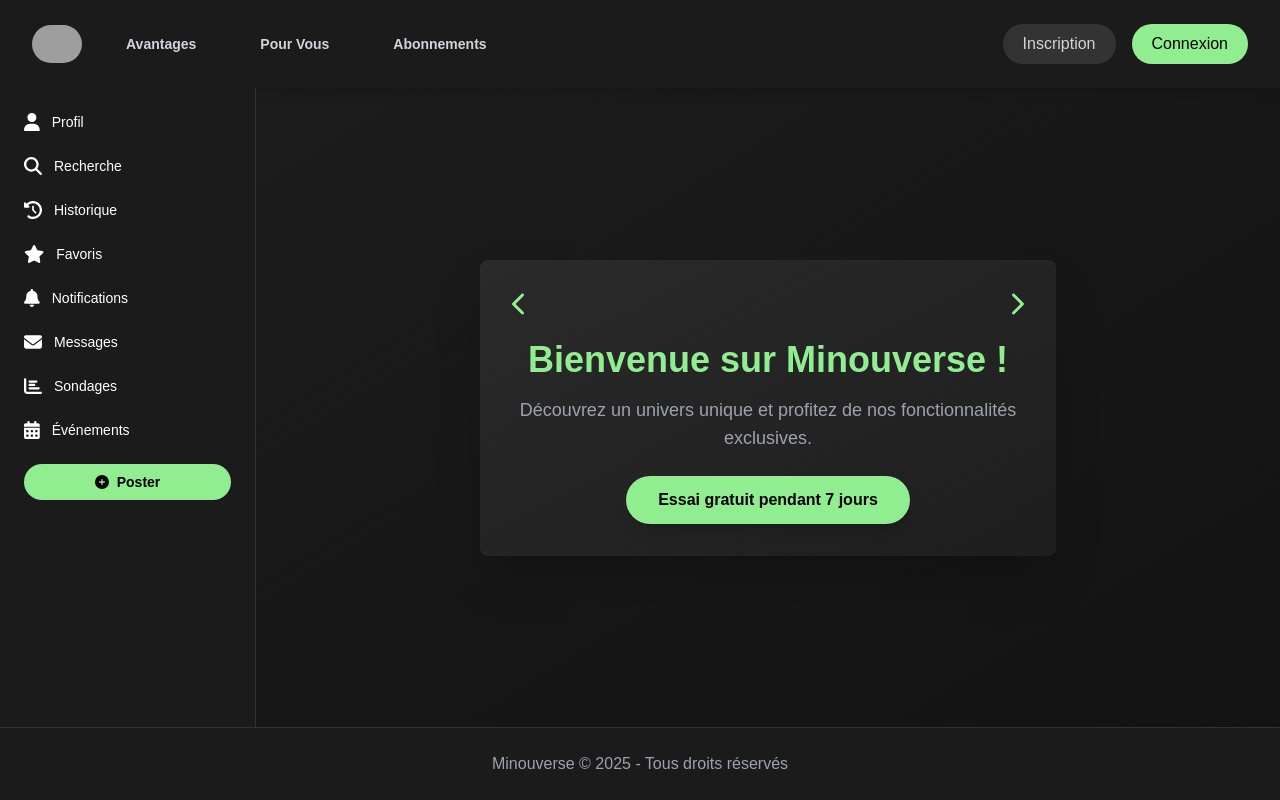
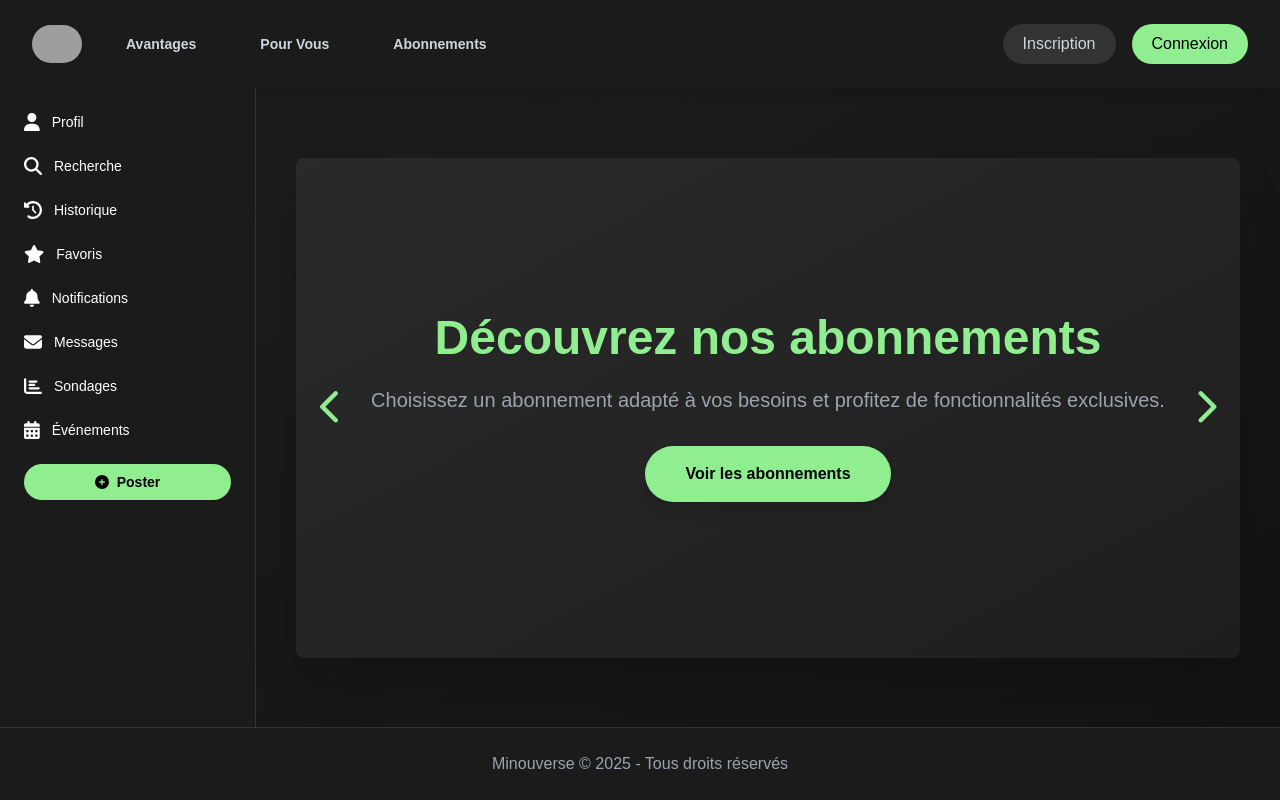
Before and after one commit to havenito/Twitter_Like, a Next.js app: page /Home in a window 1280 px wide. Built offline with nearby package versions, Linux system fonts and the light colour scheme; grey boxes are pictures that could not be loaded.

Commit message:
Hero + animations

```diff
--- a/src/app/Home/page.jsx
+++ b/src/app/Home/page.jsx
@@ -1,6 +1,6 @@
 "use client";
 
-import React from "react";
+import React, { useState } from "react";
 import Image from "next/image";
 import Link from "next/link";
 import { usePathname } from "next/navigation";
@@ -18,10 +18,52 @@ import {
   faChevronLeft,
   faChevronRight,
 } from "@fortawesome/free-solid-svg-icons";
-import { motion } from "framer-motion";
+import { motion, AnimatePresence } from "framer-motion";
 
 export default function HomePage() {
   const pathname = usePathname();
+
+  // Gestion des slides
+  const slides = [
+    {
+      id: 1,
+      title: "Découvrez nos abonnements",
+      description: "Choisissez un abonnement adapté à vos besoins et profitez de fonctionnalités exclusives.",
+      buttonText: "Voir les abonnements",
+      link: "/subscriptions",
+    },
+    {
+      id: 2,
+      title: "Participez à des événements",
+      description: "Rejoignez des événements uniques et connectez-vous avec la communauté.",
+      buttonText: "Voir les événements",
+      link: "/events",
+    },
+    {
+      id: 3,
+      title: "Créez et répondez à des sondages",
+      description: "Exprimez vos opinions et découvrez ce que pense la communauté.",
+      buttonText: "Voir les sondages",
+      link: "/polls",
+    },
+    {
+      id: 4,
+      title: "Partagez vos idées",
+      description: "Publiez vos créations et inspirez les autres membres de la communauté.",
+      buttonText: "Poster maintenant",
+      link: "/create",
+    },
+  ];
+
+  const [currentSlide, setCurrentSlide] = useState(0);
+
+  const handleNext = () => {
+    setCurrentSlide((prev) => (prev + 1) % slides.length);
+  };
+
+  const handlePrev = () => {
+    setCurrentSlide((prev) => (prev - 1 + slides.length) % slides.length);
+  };
 
   return (
     <div className="min-h-screen bg-gradient-to-br from-[#1e1e1e] to-[#121212] text-white flex flex-col">
@@ -113,26 +155,48 @@ export default function HomePage() {
 
         {/* Zone centrale */}
         <section className="flex-1 flex flex-col items-center justify-center p-10">
-          <motion.div
-            initial={{ opacity: 0, y: 20 }}
-            animate={{ opacity: 1, y: 0 }}
-            transition={{ duration: 0.5 }}
-            className="w-full max-w-xl bg-gradient-to-br from-[#2a2a2a] to-[#1e1e1e] rounded-lg p-8 text-center shadow-2xl"
-          >
-            <div className="flex justify-between items-center mb-6">
-              <FontAwesomeIcon icon={faChevronLeft} className="text-[#90EE90] text-2xl cursor-pointer" />
-              <FontAwesomeIcon icon={faChevronRight} className="text-[#90EE90] text-2xl cursor-pointer" />
+          <div className="relative w-full max-w-5xl h-[500px]">
+            <AnimatePresence>
+              {slides.map((slide, index) =>
+                index === currentSlide ? (
+                  <motion.div
+                    key={slide.id}
+                    initial={{ opacity: 0, x: 50 }}
+                    animate={{ opacity: 1, x: 0 }}
+                    exit={{ opacity: 0, x: -50 }}
+                    transition={{ duration: 0.5 }}
+                    className="absolute w-full h-full bg-gradient-to-br from-[#2a2a2a] to-[#1e1e1e] rounded-lg p-12 text-center shadow-2xl flex flex-col items-center justify-center"
+                  >
+                    <h1 className="text-5xl font-extrabold text-[#90EE90] mb-6">
+                      {slide.title}
+                    </h1>
+                    <p className="text-xl text-gray-400 mb-8">
+                      {slide.description}
+                    </p>
+                    <Link href={slide.link}>
+                      <button className="bg-[#90EE90] px-10 py-4 rounded-full text-black font-semibold hover:bg-[#7CD37C] shadow-lg transition-all duration-300">
+                        {slide.buttonText}
+                      </button>
+                    </Link>
+                  </motion.div>
+                ) : null
+              )}
+            </AnimatePresence>
+            <div className="absolute top-1/2 left-6 transform -translate-y-1/2 cursor-pointer">
+              <FontAwesomeIcon
+                icon={faChevronLeft}
+                className="text-[#90EE90] text-4xl"
+                onClick={handlePrev}
+              />
             </div>
-            <h1 className="text-4xl font-extrabold text-[#90EE90] mb-4">
-              Bienvenue sur Minouverse !
-            </h1>
-            <p className="text-lg text-gray-400 mb-6">
-              Découvrez un univers unique et profitez de nos fonctionnalités exclusives.
-            </p>
-            <button className="bg-[#90EE90] px-8 py-3 rounded-full text-black font-semibold hover:bg-[#7CD37C] shadow-lg transition-all duration-300">
-              Essai gratuit pendant 7 jours
-            </button>
-          </motion.div>
+            <div className="absolute top-1/2 right-6 transform -translate-y-1/2 cursor-pointer">
+              <FontAwesomeIcon
+                icon={faChevronRight}
+                className="text-[#90EE90] text-4xl"
+                onClick={handleNext}
+              />
+            </div>
+          </div>
         </section>
       </main>
 
```
